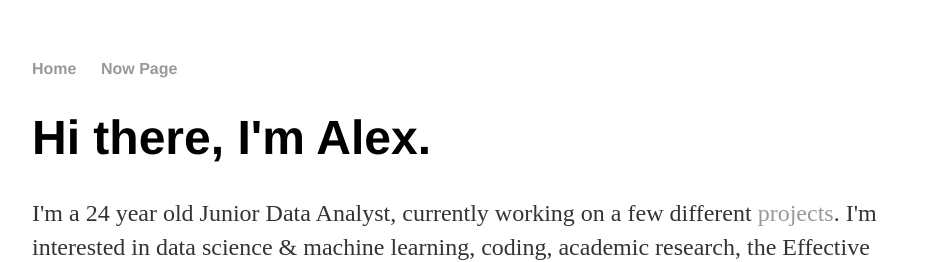
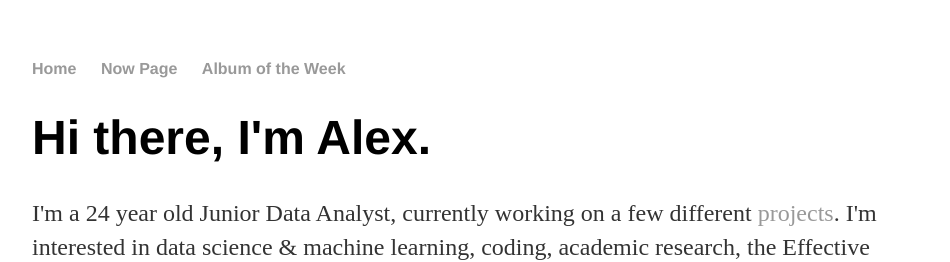
Before and after one commit to alexanderklarge/alexanderklarge.github.io, a Jekyll site: the page built from index.html, in a window 1280 px wide. Shown: the top 262 px of the page, without its empty margins (160-1110 px from the left). Built offline with Jekyll 4.4.1, drawn with Linux system fonts in a browser that asks for light colours.

Commit message:
Trying to get the AOTW page to show in the navigation bar

```diff
--- a/_layouts/default.html
+++ b/_layouts/default.html
@@ -10,6 +10,7 @@
 	    		<ul>
 	        		<li><a href="/">Home</a></li>
 		        	<li><a href="/nowpage">Now Page</a></li>
+		        	<li><a href="/AOTW">Album of the Week</a></li>
 	        		<!--<li><a href="/cv">CV</a></li>-->
 					<!--<li><a href="/workflow">Workflow</a></li>-->
 	        		<!--<li><a href="/blog">Blog</a></li>-->
```
